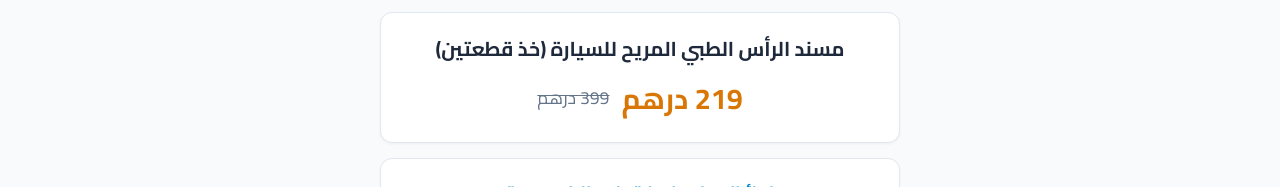
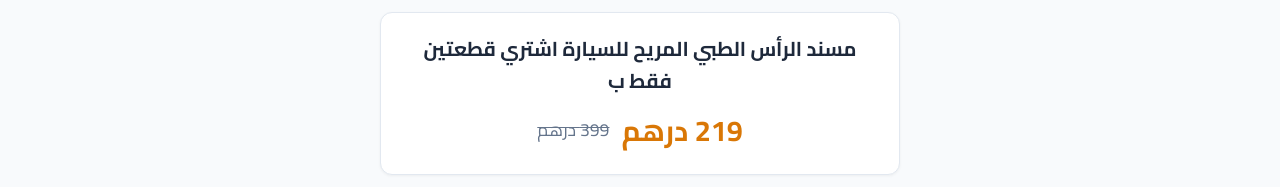
Before and after one commit to xmohamedabdelmalek-eng/AutoConfort, a plain HTML site: page index.html in a window 1280 px wide. Shown: the part 534-721 px from the top of the page. Drawn offline with Linux system fonts and the light colour scheme.

Commit message:
Update index.html

```diff
--- a/index.html
+++ b/index.html
@@ -392,7 +392,7 @@ src="https://www.facebook.com/tr?id=2356674051754179&ev=PageView&noscript=1"
         </div>
 
         <div class="product-info">
-            <h1 class="product-title">مسند الرأس الطبي المريح للسيارة (خذ قطعتين)</h1>
+            <h1 class="product-title">مسند الرأس الطبي المريح للسيارة اشتري قطعتين فقط ب</h1>
             <div class="price-box">
                 <span class="current-price">219 درهم</span>
                 <span class="old-price">399 درهم</span>
```
